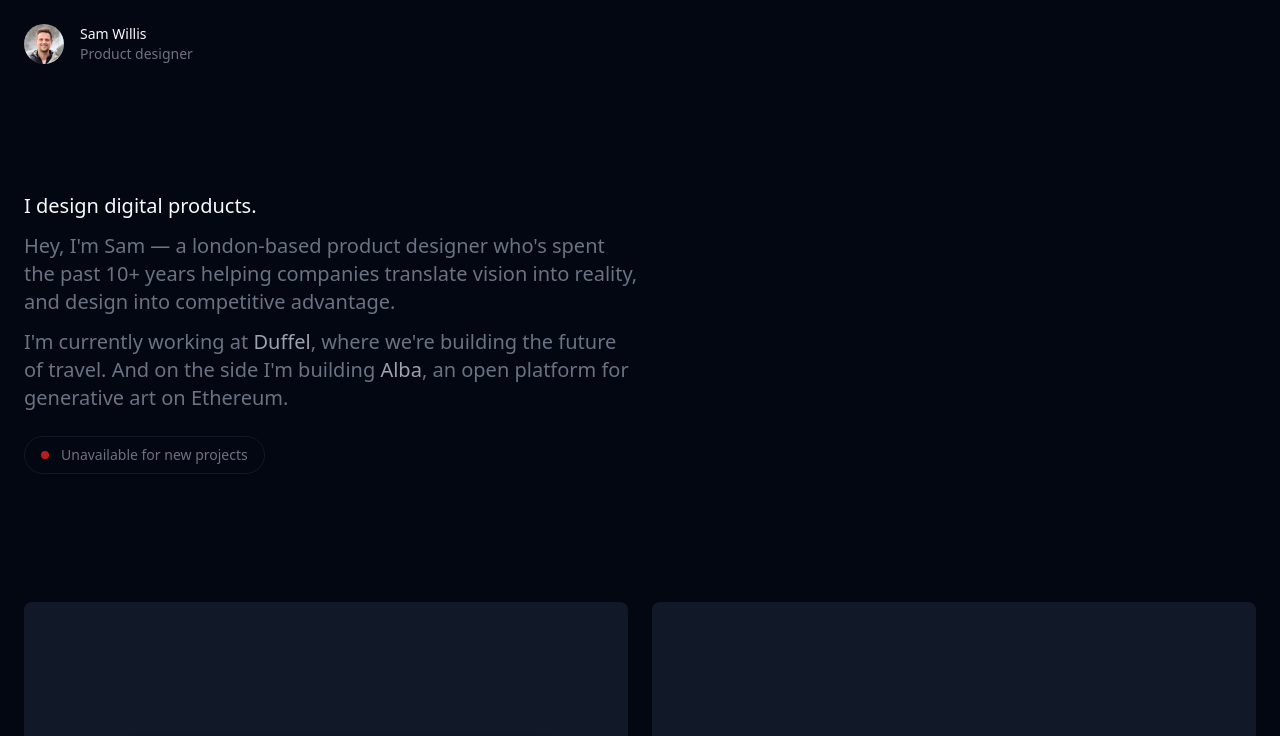
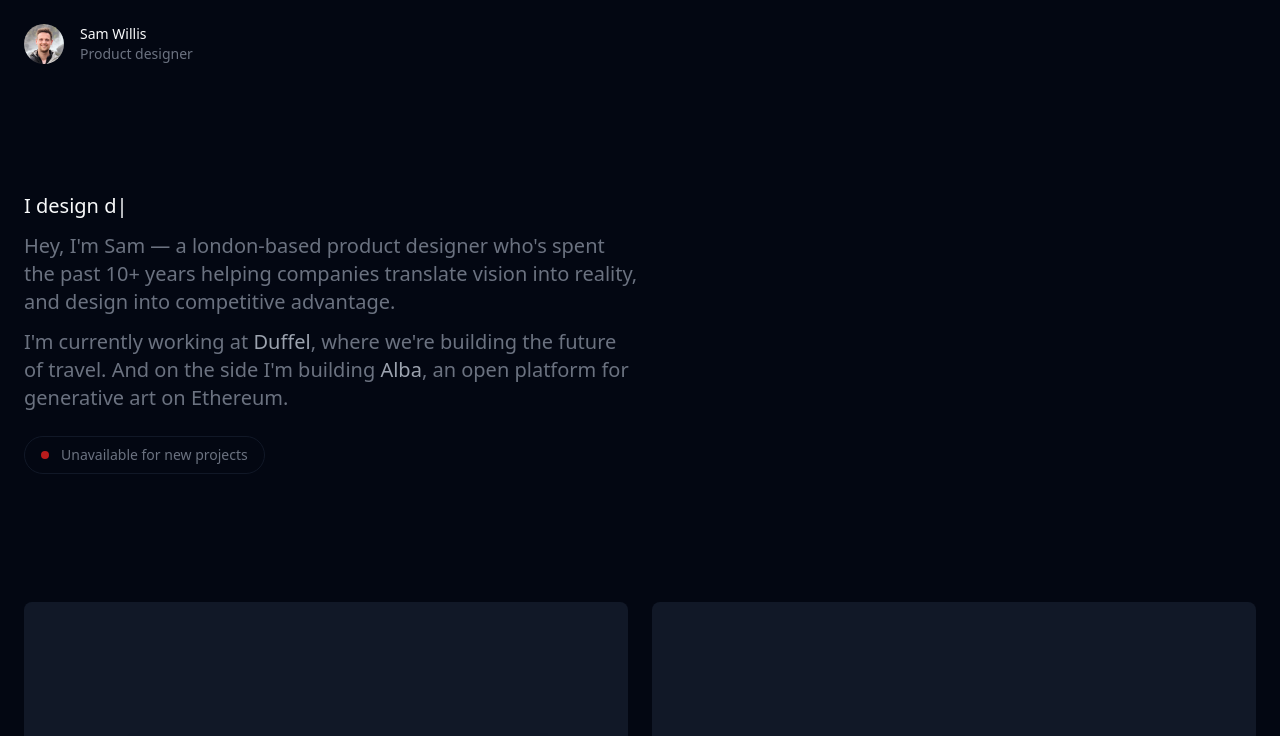
Before and after one commit to swillis/samwill-dot-is, a Next.js app: page / in a window 1280 px wide. Shown: the top 736 px of the page. Built offline with nearby package versions, Linux system fonts and the light colour scheme.

Commit message:
type animation

```diff
--- a/package.json
+++ b/package.json
@@ -23,8 +23,10 @@
     "postcss": "8.4.23",
     "react": "18.2.0",
     "react-dom": "18.2.0",
+    "react-typed": "^1.2.0",
     "swiper": "^10.0.4",
     "tailwindcss": "3.3.2",
+    "typer-js": "^5.5.3",
     "typescript": "5.0.4"
   },
   "devDependencies": {
--- a/src/pages/index.tsx
+++ b/src/pages/index.tsx
@@ -2,14 +2,9 @@ import Image from "next/image";
 import { Inter } from "next/font/google";
 import Link from "next/link";
 import React from "react";
+import ReactTyped from "react-typed";
 
 import { Icon } from "../components/Icon";
-
-import "swiper/css/zoom";
-import "swiper/css/effect-fade";
-import "swiper/css/effect-cards";
-
-import "swiper/css";
 
 const inter = Inter({ subsets: ["latin"] });
 
@@ -149,7 +144,16 @@ export default function Home() {
           <div className="flex flex-col gap-6">
             <div className="flex flex-col gap-3 max-w-3xl">
               <p className="text-gray-50 text-xl font-medium">
-                I design digital products.
+                I{" "}
+                <ReactTyped
+                  strings={["design digital products."]}
+                  typeSpeed={30}
+                  loop
+                  backDelay={2000}
+                  backSpeed={10}
+                  // cursorChar=">"
+                  showCursor={true}
+                />
               </p>
               <p className="text-gray-500 text-xl">
                 Hey, I'm Sam — a london-based product designer who&apos;s spent
```
Also changed, not shown: 1 other file (tests, documents, lock files or other folders).
